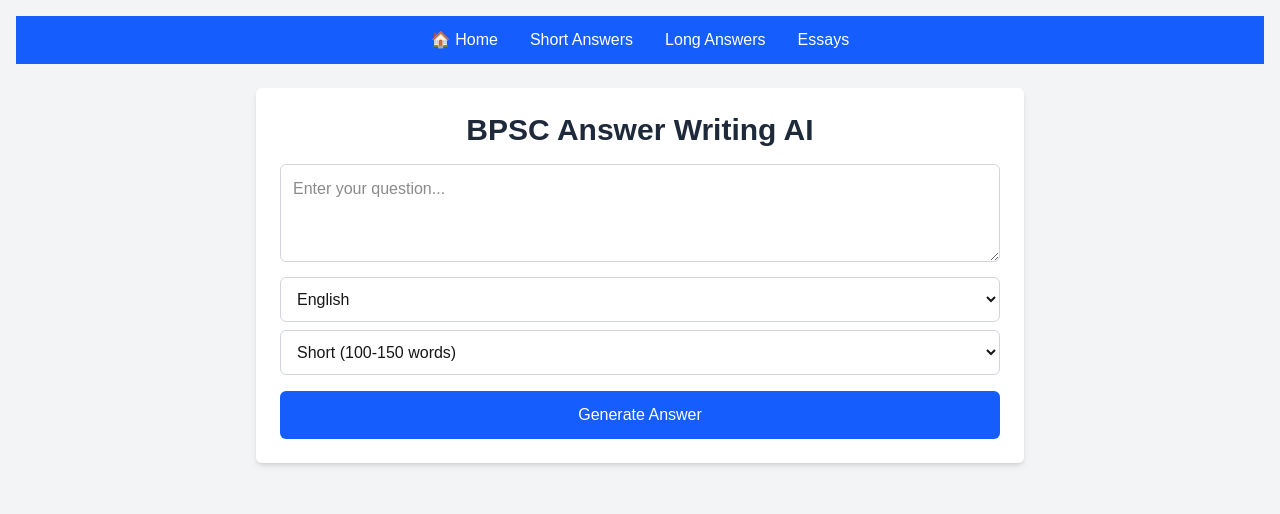
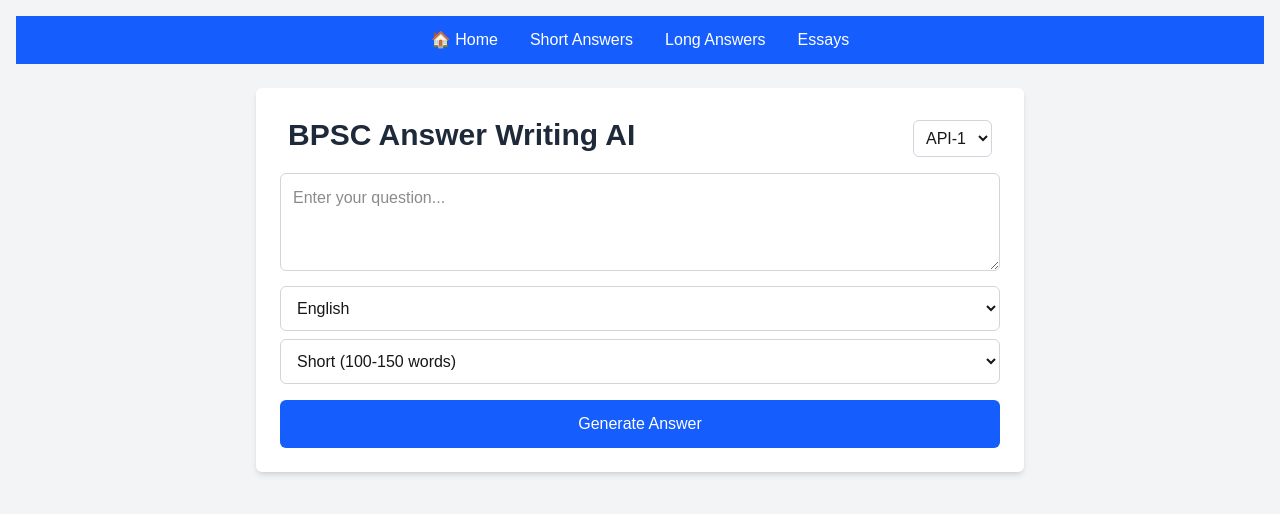
Before and after one commit to amit265/bpsc-mains-answerwriting, a Next.js app: page / in a window 1280 px wide. Shown: the top 514 px of the page. Built offline with nearby package versions, Linux system fonts and the light colour scheme; no server answers.

Commit message:
two api support

```diff
--- a/src/app/api/generateAnswer/route.js
+++ b/src/app/api/generateAnswer/route.js
@@ -3,17 +3,23 @@ import { LONG_ANSWER_PROMPT } from "@/app/utils/prompts/long";
 import { SHORT_ANSWER_PROMPT } from "@/app/utils/prompts/short";
 import { GoogleGenerativeAI } from "@google/generative-ai";
 
-const genAI = new GoogleGenerativeAI(process.env.GEMINI_API_KEY_A);
-console.log(process.env.GEMINI_API_KEY_A);
+// console.log(process.env.GEMINI_API_KEY_A);
 
 export async function POST(req) {
   console.log("✅ Received API Request");
 
   try {
     const body = await req.json();
-    console.log("📥 Request Body:", body);
+    // console.log("📥 Request Body:", body);
 
-    const { question, language, type } = body;
+    const { question, language, type, api } = body;
+    // console.log("body", body);
+    // const genAI = new GoogleGenerativeAI(process.env.GEMINI_API_KEY_A);
+
+    // console.log("api from body request ", api);
+
+    const genAI = new GoogleGenerativeAI(api);
+
     if (!question || !type || !language) {
       console.log("❌ Missing question or type in request!");
       return new Response(
@@ -40,7 +46,7 @@ export async function POST(req) {
       question
     )}\n\nPlease provide the response in ${language}.`;
 
-    console.log("final Prompt", finalPrompt);
+    // console.log("final Prompt", finalPrompt);
 
 
     const model = genAI.getGenerativeModel({ model: "gemini-1.5-pro" });
@@ -55,7 +61,7 @@ export async function POST(req) {
         },
       ],
     });
-    console.log("✅ Gemini API response received:", result);
+    // console.log("✅ Gemini API response received:", result);
 
     const response = await result.response;
     const text = response.text();
--- a/src/app/components/AnswerBox.js
+++ b/src/app/components/AnswerBox.js
@@ -33,7 +33,7 @@ const AnswerBox = ({ answer, loading, question, type }) => {
     const uniqueId = uuidv4();
     const docRef = doc(db, "answers", type + " : " + question);
 
-    console.log("🟡 Attempting to save document with ID:", uniqueId);
+    // console.log("🟡 Attempting to save document with ID:", uniqueId);
 
     try {
       await setDoc(docRef, {
@@ -44,7 +44,7 @@ const AnswerBox = ({ answer, loading, question, type }) => {
         createdAt: new Date(), // 🔥 Replace serverTimestamp() for debugging
       });
 
-      console.log("✅ Document successfully written with ID:", uniqueId);
+      // console.log("✅ Document successfully written with ID:", uniqueId);
       toast.success("Answer saved successfully! ✅");
     } catch (error) {
       console.error("❌ Firestore Write Error:", error.code, error.message);
--- a/src/app/page.js
+++ b/src/app/page.js
@@ -5,11 +5,21 @@ import AnswerBox from "./components/AnswerBox";
 import Navbar from "./components/Navbar";
 
 export default function Home() {
+  const gemini_api_key1 = process.env.NEXT_PUBLIC_GEMINI_API_KEY;
+  const gemini_api_key2 = process.env.NEXT_PUBLIC_GEMINI_API_KEY_A;
   const [question, setQuestion] = useState("");
   const [answer, setAnswer] = useState(null);
   const [type, setType] = useState("short");
   const [language, setLanguage] = useState("english");
   const [loading, setLoading] = useState(false);
+  const [api, setApi] = useState(gemini_api_key1);
+
+  // console.log("gemini_api_key1", gemini_api_key1);
+
+  // console.log(gemini_api_key2);
+
+
+
 
   const generateAnswer = async () => {
     if (!question.trim()) return alert("Please enter a question!");
@@ -21,7 +31,7 @@ export default function Home() {
       const response = await fetch("/api/generateAnswer", {
         method: "POST",
         headers: { "Content-Type": "application/json" },
-        body: JSON.stringify({ question,language, type }),
+        body: JSON.stringify({ question,language, type, api }),
       });
 
       const data = await response.json();
@@ -42,9 +52,21 @@ export default function Home() {
     <div className="min-h-screen bg-gray-100 p-4">
       <Navbar />
       <div className="mx-auto max-w-3xl w-full mt-6 bg-white shadow-md p-6 rounded-md">
-        <h1 className="text-3xl font-bold text-center text-gray-800">
+       <div className="flex items-center justify-between px-2">
+       <h1 className="text-3xl font-bold text-center text-gray-800">
           BPSC Answer Writing AI
         </h1>
+       <select
+          className=" mt-2 p-2 border border-gray-300 rounded-md"
+          value={api}
+          onChange={(e) => setApi(e.target.value)}
+        >
+          <option value={gemini_api_key1}>API-1</option>
+          <option value={gemini_api_key2}>API-2</option>
+        </select>
+
+       </div>
+
 
         {/* Question Input */}
         <textarea
--- a/src/app/saved/essay/page.js
+++ b/src/app/saved/essay/page.js
@@ -20,7 +20,7 @@ export default function EssayAnswers() {
   const [selectedAnswer, setSelectedAnswer] = useState(null); // Track selected question
   const [deleting, setDeleting] = useState(false); // Track delete state
 
-  console.log(answers);
+  // console.log(answers);
 
   // Fetch answers
   useEffect(() => {
@@ -70,11 +70,11 @@ export default function EssayAnswers() {
 
     try {
       const docPath = type + " : " + question; // 🔥 Construct the document path
-      console.log("🟡 Attempting to delete document:", docPath);
+      // console.log("🟡 Attempting to delete document:", docPath);
 
       await deleteDoc(doc(db, "answers", docPath)); // 🔥 Use the same ID structure
 
-      console.log("✅ Document deleted successfully from Firestore");
+      // console.log("✅ Document deleted successfully from Firestore");
       toast.success("Answer Deleted successfully! ✅");
 
       // Remove from local state
--- a/src/app/saved/long/page.js
+++ b/src/app/saved/long/page.js
@@ -20,7 +20,7 @@ export default function LongAnswers() {
   const [selectedAnswer, setSelectedAnswer] = useState(null); // Track selected question
   const [deleting, setDeleting] = useState(false); // Track delete state
 
-  console.log(answers);
+  // console.log(answers);
 
   // Fetch answers
   useEffect(() => {
@@ -70,11 +70,11 @@ export default function LongAnswers() {
 
     try {
       const docPath = type + " : " + question; // 🔥 Construct the document path
-      console.log("🟡 Attempting to delete document:", docPath);
+      // console.log("🟡 Attempting to delete document:", docPath);
 
       await deleteDoc(doc(db, "answers", docPath)); // 🔥 Use the same ID structure
 
-      console.log("✅ Document deleted successfully from Firestore");
+      // console.log("✅ Document deleted successfully from Firestore");
            toast.success("Answer Deleted successfully! ✅");
 
            // Remove from local state
--- a/src/app/saved/short/page.js
+++ b/src/app/saved/short/page.js
@@ -20,7 +20,7 @@ export default function ShortAnswers() {
   const [selectedAnswer, setSelectedAnswer] = useState(null); // Track selected question
   const [deleting, setDeleting] = useState(false); // Track delete state
 
-  console.log(answers);
+  // console.log(answers);
 
   // Fetch answers
   useEffect(() => {
@@ -70,11 +70,11 @@ export default function ShortAnswers() {
 
     try {
       const docPath = type + " : " + question; // 🔥 Construct the document path
-      console.log("🟡 Attempting to delete document:", docPath);
+      // console.log("🟡 Attempting to delete document:", docPath);
 
       await deleteDoc(doc(db, "answers", docPath)); // 🔥 Use the same ID structure
 
-      console.log("✅ Document deleted successfully from Firestore");
+      // console.log("✅ Document deleted successfully from Firestore");
       toast.success("Answer Deleted successfully! ✅");
 
       // Remove from local state
```
